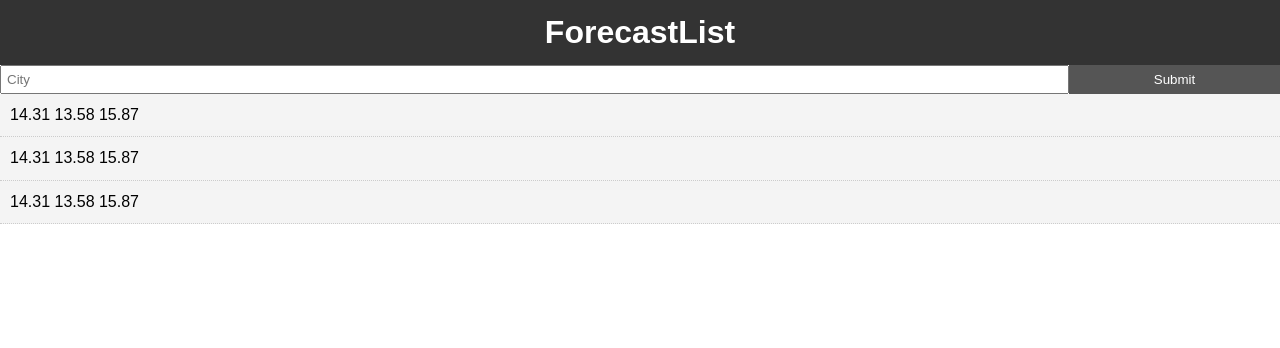
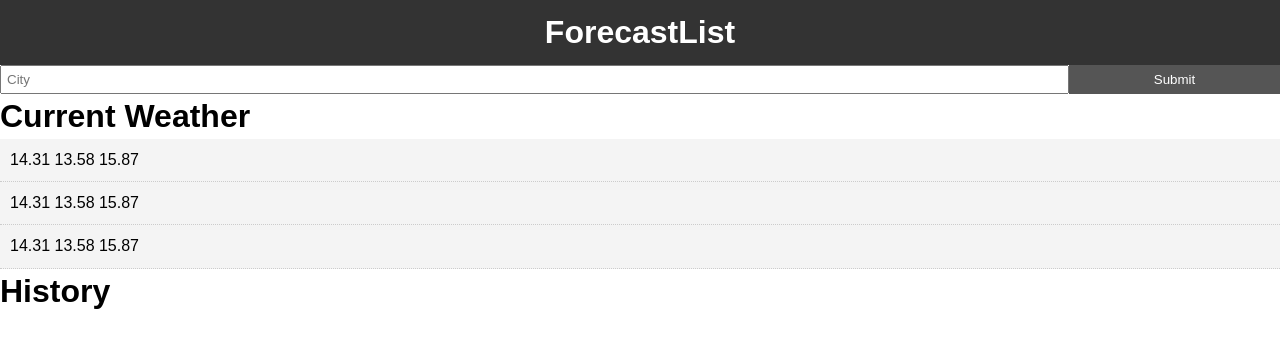
Before and after one commit to Chrichton/Weatherforcast, a Vue app in the folder Vue/vue-weather/: page / in a window 1280 px wide. Shown: the top 348 px of the page. Built offline with nearby package versions, Linux system fonts and the light colour scheme.

Commit message:
neccessary components added

```diff
--- a/Vue/vue-weather/src/App.vue
+++ b/Vue/vue-weather/src/App.vue
@@ -2,28 +2,35 @@
   <div id="app">
     <Header/>
     <SelectCity v-on:load-weather="loadWeather"/>
-    <Weather v-bind:model="Model"/>
+    <CurrentWeather/>
+    <Forecast v-bind:model="Model"/>
+    <History/>
   </div>
 </template>
 
 <script>
 import Header from './components/layout/Header';
-import Weather from './components/Weather';
 import SelectCity from './components/SelectCity';
+import CurrentWeather from './components/CurrentWeather';
+import Forecast from './components/Forecast';
+import History from './components/History';
+
 import axios from 'axios';
 
 export default {
   name: 'App',
   components: {
     Header,
-    Weather,
-    SelectCity
+    SelectCity,
+    CurrentWeather,
+    Forecast,
+    History
   },
   data() {
     return {
-      Model: /*{
+      Model: {
         Average: 42,
-        Forecast: */[
+        forecast:[
           {
             Temperature: 14.31,
             FeelsLikeTemperature: 15.46,
@@ -61,7 +68,7 @@ export default {
             DateTime: "2020-07-30 21:00:00"
           }
         ]
-     // }
+      }
     }
   },
   methods: {
--- /dev/null
+++ b/Vue/vue-weather/src/components/CurrentWeather.vue
@@ -0,0 +1,15 @@
+<template>
+    <div>
+        <h1>Current Weather</h1>
+    </div>
+</template>
+
+<script>
+export default {
+
+}
+</script>
+
+<style lang="less" scoped>
+
+</style>
--- a/Vue/vue-weather/src/components/Weather.vue
+++ b/Vue/vue-weather/src/components/Forecast.vue
@@ -1,6 +1,6 @@
 <template>
     <div>
-        <div v-for="forecast in model" :key="forecast">
+        <div v-for="forecast in model.forecast" :key="forecast">
             <ForecastItem v-bind:forecast="forecast"/>
         </div>
     </div>
--- /dev/null
+++ b/Vue/vue-weather/src/components/History.vue
@@ -0,0 +1,15 @@
+<template>
+    <div>
+        <h1>History</h1>
+    </div>
+</template>
+
+<script>
+export default {
+
+}
+</script>
+
+<style scoped>
+
+</style>
```
